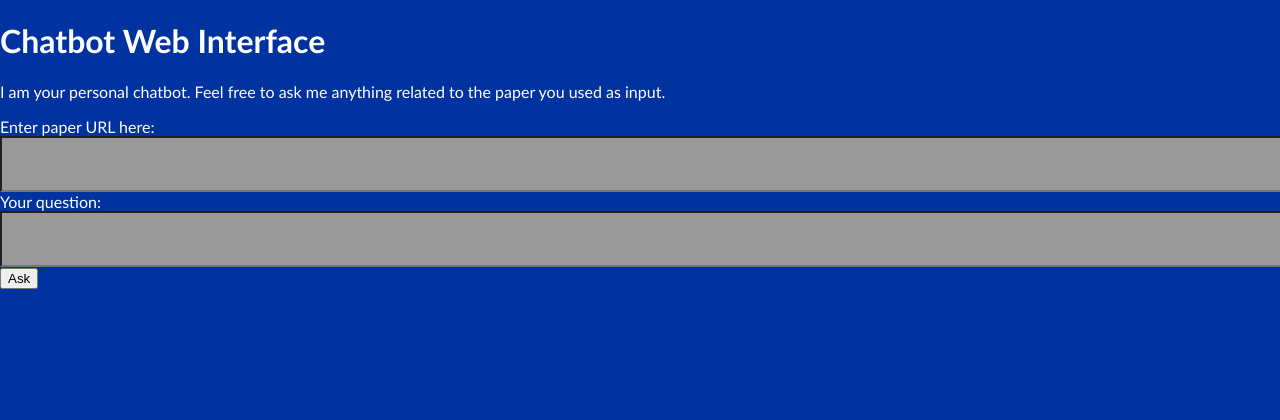
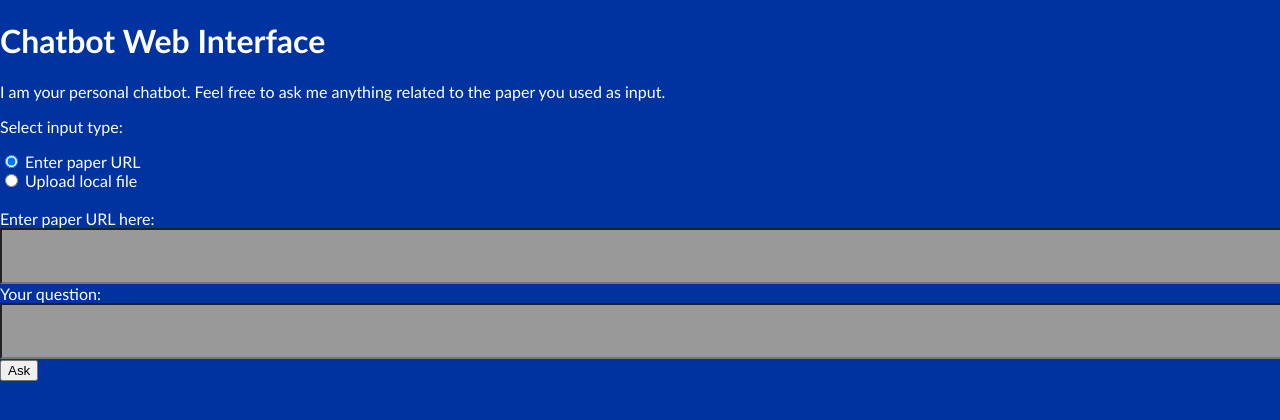
Before and after one commit to danyk20/SciFeed, a Flask app: page /ask in a window 1280 px wide. Shown: the top 420 px of the page. Run offline with Flask 3, Linux system fonts and the light colour scheme.

Commit message:
Feat: Load PDF from a local machine

```diff
--- a/app.py
+++ b/app.py
@@ -3,7 +3,7 @@ from typing import List
 from flask import Flask, request, render_template
 
 from answers import qa_model
-from chatboot import read_pdf_from_url, download_pdf_from_link
+from chatboot import read_pdf_from_url, download_pdf_from_link, read_pdf_from_file
 from classes import Paper, Video
 from config import NUMBER_OF_PAPERS, NUMBER_OF_VIDEOS
 from utils import query_to_url
@@ -36,7 +36,15 @@ def mood() -> str:
 
 @app.route('/chat', methods=['POST'])
 def chat() -> str:
-    paper_text = read_pdf_from_url(request.form['paper_url'])
+    paper_input_type = request.form['paper_input_type']
+    if paper_input_type == "url":
+        paper_text = read_pdf_from_url(request.form['paper_url'])
+    elif paper_input_type == 'file':
+        path = request.files['paper_file']
+        paper_text = read_pdf_from_file(path)
+    else:
+        print("Unsupported input type.")
+        paper_text = ""
     user_input = request.form['user_input']
     if user_input.lower() == "exit":
         response = "Chatbot: Goodbye!"
--- a/templates/ask.html
+++ b/templates/ask.html
@@ -15,17 +15,117 @@
             width: 100%;
             height: 80px;
         }
+        .file-upload-container {
+            margin-top: 20px;
+            border: 2px dashed #ccc;
+            padding: 20px;
+            text-align: center;
+            cursor: pointer;
+        }
+        .file-upload-container.dragover {
+            background-color: #555;
+        }
     </style>
 </head>
 <body>
     <h1>Chatbot Web Interface</h1>
     <p>I am your personal chatbot. Feel free to ask me anything related to the paper you used as input.</p>
-    <form action="/chat" method="post">
-        <label for="paper_url">Enter paper URL here:</label><br>
-        <input class="inputbox" type="text" name="paper_url" id="paper_url"><br>
+    <form action="/chat" method="post" enctype="multipart/form-data">
+        <p>Select input type:</p> <label for="url_radio">
+            <input type="radio" id="url_radio" name="paper_input_type" value="url" checked>
+            Enter paper URL
+        </label><br>
+        <label for="file_radio">
+            <input type="radio" id="file_radio" name="paper_input_type" value="file">
+            Upload local file
+        </label><br><br>
+
+        <div id="url_input_section">
+            <label for="paper_url">Enter paper URL here:</label><br>
+            <input class="inputbox" type="text" name="paper_url" id="paper_url"><br>
+        </div>
+
+        <div id="file_input_section" style="display:none;">
+            <label for="paper_file">Select paper file:</label><br>
+            <div class="file-upload-container" id="drop_area">
+                <p>Drag & drop a file here, or click to select</p>
+                <input type="file" name="paper_file" id="paper_file" accept=".pdf,.doc,.docx,.txt" style="display:none;">
+            </div>
+            <p id="file_name"></p>
+        </div>
+
         <label for="user_input">Your question:</label><br>
         <input class="inputbox" type="text" name="user_input" id="user_input"><br>
         <input type="submit" value="Ask">
     </form>
+
+    <script>
+        const urlRadio = document.getElementById('url_radio');
+        const fileRadio = document.getElementById('file_radio');
+        const urlInputSection = document.getElementById('url_input_section');
+        const fileInputSection = document.getElementById('file_input_section');
+        const dropArea = document.getElementById('drop_area');
+        const paperFile = document.getElementById('paper_file');
+        const fileNameDisplay = document.getElementById('file_name');
+
+        function toggleInputSections() {
+            if (urlRadio.checked) {
+                urlInputSection.style.display = 'block';
+                fileInputSection.style.display = 'none';
+                paperFile.value = '';
+                fileNameDisplay.textContent = '';
+            } else {
+                urlInputSection.style.display = 'none';
+                fileInputSection.style.display = 'block';
+                document.getElementById('paper_url').value = '';
+            }
+        }
+
+        toggleInputSections();
+
+        urlRadio.addEventListener('change', toggleInputSections);
+        fileRadio.addEventListener('change', toggleInputSections);
+
+        dropArea.addEventListener('click', () => {
+            paperFile.click();
+        });
+
+        ['dragenter', 'dragover', 'dragleave', 'drop'].forEach(eventName => {
+            dropArea.addEventListener(eventName, preventDefaults, false);
+            document.body.addEventListener(eventName, preventDefaults, false); // Prevent default for entire body
+        });
+
+        ['dragenter', 'dragover'].forEach(eventName => {
+            dropArea.addEventListener(eventName, () => dropArea.classList.add('dragover'), false);
+        });
+
+        ['dragleave', 'drop'].forEach(eventName => {
+            dropArea.addEventListener(eventName, () => dropArea.classList.remove('dragover'), false);
+        });
+
+        dropArea.addEventListener('drop', handleDrop, false);
+
+        function preventDefaults(e) {
+            e.preventDefault();
+            e.stopPropagation();
+        }
+
+        function handleDrop(e) {
+            const dt = e.dataTransfer;
+            const files = dt.files;
+            paperFile.files = files;
+            updateFileNameDisplay();
+        }
+
+        paperFile.addEventListener('change', updateFileNameDisplay);
+
+        function updateFileNameDisplay() {
+            if (paperFile.files.length > 0) {
+                fileNameDisplay.textContent = `Selected file: ${paperFile.files[0].name}`;
+            } else {
+                fileNameDisplay.textContent = '';
+            }
+        }
+    </script>
 </body>
 </html>
```
Also changed, not shown: chatboot.py (+33 -8 lines).
